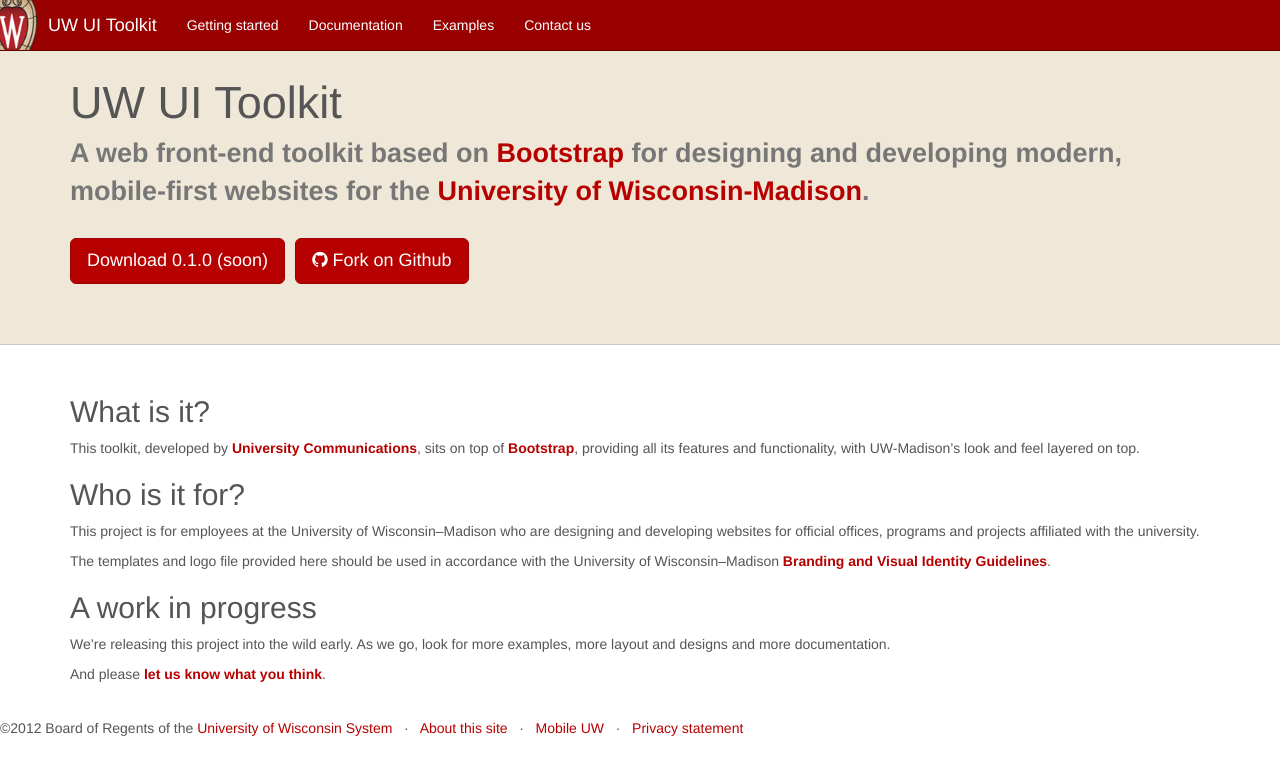
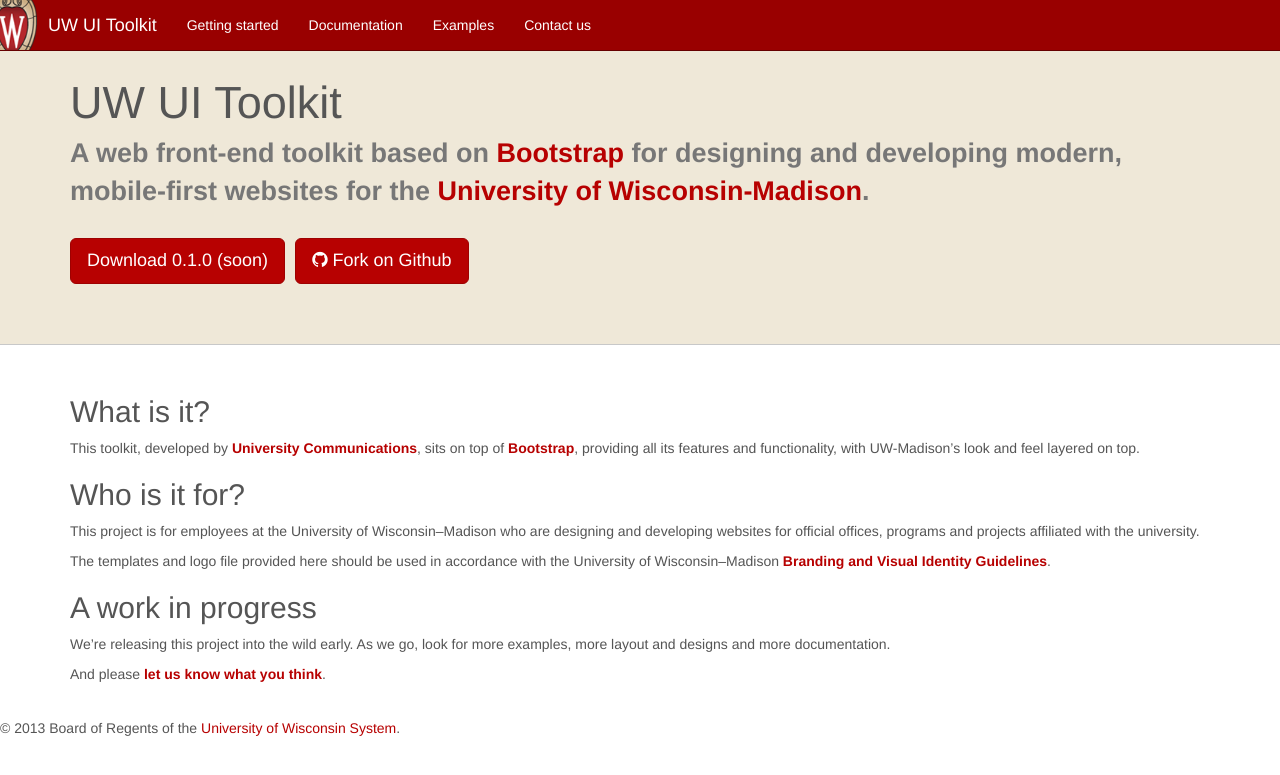
Before and after one commit to UWMadisonUcomm/uw-ui-toolkit, a Jekyll site: the page built from index.md, in a window 1280 px wide. Shown: the top 775 px of the page. Built offline with Jekyll 4.4.1, drawn with Linux system fonts in a browser that asks for light colours; nearby versions of some CDN libraries; Markdown is read by kramdown in place of the engine named in the settings.

Commit message:
Add current year to #footer

```diff
--- a/_layouts/default.html
+++ b/_layouts/default.html
@@ -38,7 +38,9 @@
     {{ content }}
 
     <div id="footer">
-      <p>©2012 Board of Regents of the <a href="http://www.wisconsin.edu">University of Wisconsin System</a> &nbsp;&nbsp;·&nbsp;&nbsp; <a href="/about-this-site.php">About this site</a> &nbsp;&nbsp;·&nbsp;&nbsp; <a href="http://mobile.wisc.edu">Mobile UW</a> &nbsp;&nbsp;·&nbsp;&nbsp; <a href="/privacy-statement.php">Privacy statement</a></p>
+      <p>
+        &copy; {{ site.time | date: "%Y" }} Board of Regents of the <a href="http://www.wisconsin.edu">University of Wisconsin System</a>.
+      </p>
     </div>
 
     <script>
```
